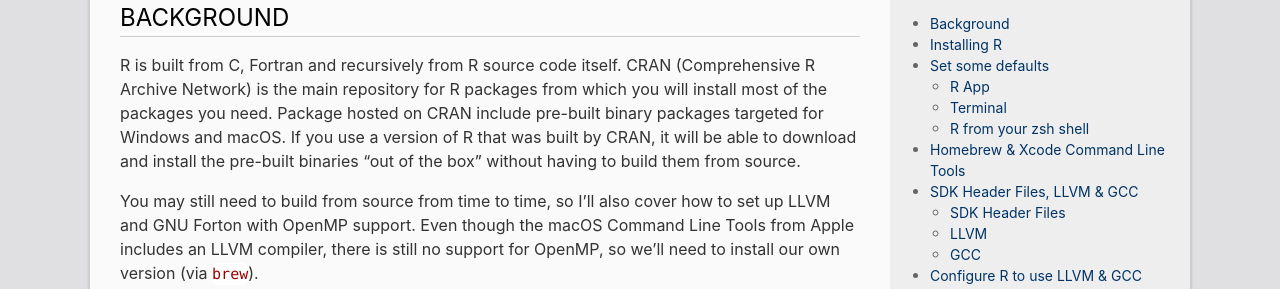
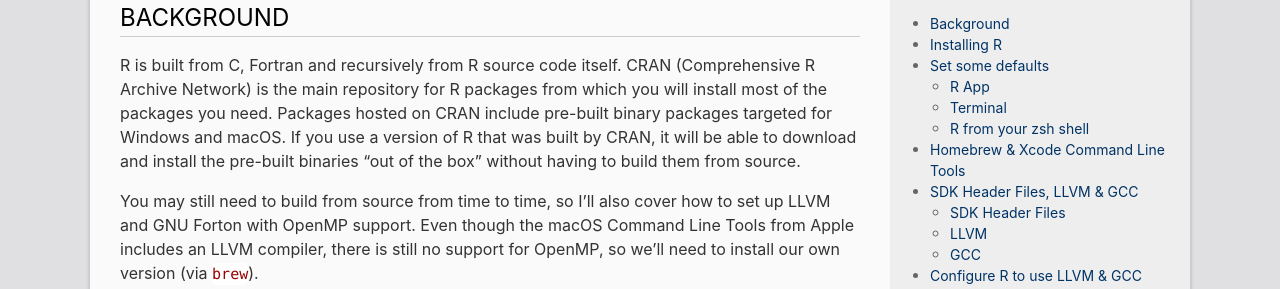
Before and after one commit to techrah/techrah.github.io, a Jekyll site: the page built from _posts/2019-06-16-r-on-macos-for-data-scientists.md, in a window 1280 px wide and 900 px high, scrolled down 458 px. Shown: the part 206-495 px from the top of the window. Built offline with Jekyll 4.4.1, drawn with Linux system fonts in a browser that asks for light colours; nearby versions of some CDN libraries; comment, search, counter and statistics services are not loaded; some of the changed text lies outside the part shown.

Commit message:
Fix typos

```diff
--- a/_posts/2019-06-16-r-on-macos-for-data-scientists.md
+++ b/_posts/2019-06-16-r-on-macos-for-data-scientists.md
@@ -15,7 +15,7 @@ Also, without careful setup, some packages that are capable of taking advantage
 As a data scientist, you'll probably spend a lot of time on your local workstation training and re-training your data models as you tweak and tune them. If you install R correctly, you will proabably save a lot of time both installing packages and training your models.
 
 # Background
-R is built from C, Fortran and recursively from R source code itself. CRAN (Comprehensive R Archive Network) is the main repository for R packages from which you will install most of the packages you need. Package hosted on CRAN include pre-built binary packages targeted for Windows and macOS. If you use a version of R that was built by CRAN, it will be able to download and install the pre-built binaries "out of the box" without having to build them from source.
+R is built from C, Fortran and recursively from R source code itself. CRAN (Comprehensive R Archive Network) is the main repository for R packages from which you will install most of the packages you need. Packages hosted on CRAN include pre-built binary packages targeted for Windows and macOS. If you use a version of R that was built by CRAN, it will be able to download and install the pre-built binaries "out of the box" without having to build them from source.
 
 You may still need to build from source from time to time, so I'll also cover how to set up LLVM and GNU Forton with OpenMP support. Even though the macOS Command Line Tools from Apple includes an LLVM compiler, there is still no support for OpenMP, so we'll need to install our own version (via `brew`).
 
```
Also changed, not shown: other parts of _posts/2019-06-16-r-on-macos-for-data-scientists.md (+1 -1 lines).
